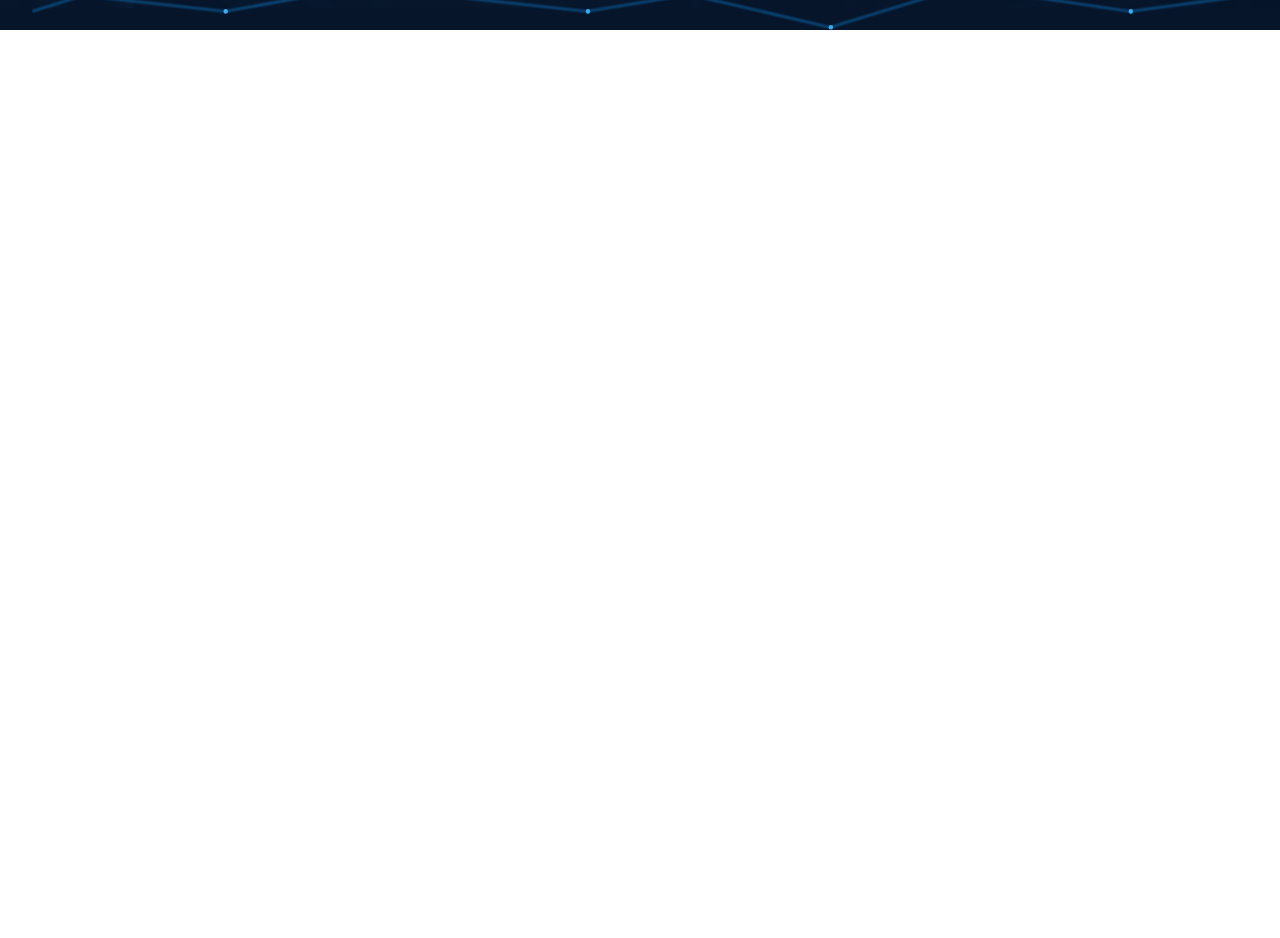
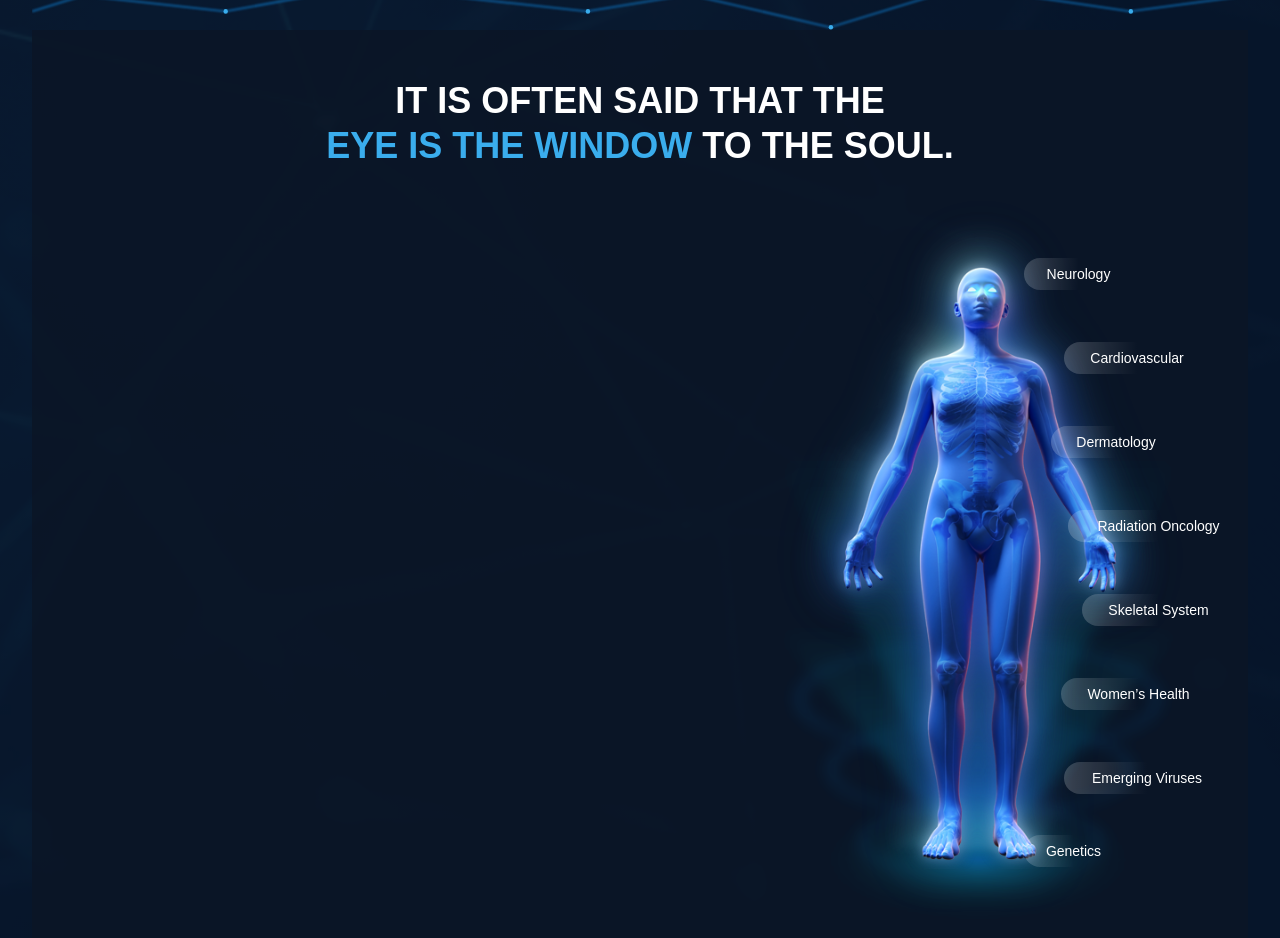
Before and after one commit to SreelakshmiTRaj/Opthalmology-app, a Next.js app: page / in a window 1280 px wide. Shown: the part 824-1762 px from the top of the page. Before the commit the page ends 854 px from the top, so only its background shows below. Built offline with nearby package versions, Linux system fonts and the light colour scheme.

Commit message:
Committing with the body and the right side labels

```diff
--- /dev/null
+++ b/src/app/components/Body/Body.js
@@ -0,0 +1,93 @@
+"use client";
+import Image from "next/image";
+
+export default function Body() {
+  const bodyPath = "/images/body.svg";
+  const lightPath = "/images/bodyLighting.svg";
+
+  return (
+    <section className="relative w-full bg-[#0b1626]/90 text-white py-12 px-6 flex flex-col items-center">
+      {/* HEADING */}
+      <h2 className="text-[36px] leading-[45px] font-bold text-center uppercase max-w-[784px] mb-10">
+        IT IS OFTEN SAID THAT THE
+        <br />
+        <span className="text-[#3AADED]">EYE IS THE WINDOW</span> TO THE{" "}
+        <span className="whitespace-nowrap">SOUL.</span>
+      </h2>
+
+      {/* BODY CONTAINER */}
+      <div className="relative w-[1101px] h-[745px]">
+        {/* LIGHT UNDER BODY */}
+        <div
+          className="absolute"
+          style={{
+            width: "500px",
+            height: "520px",
+            top: "200px", // moved up from 280px
+            left: "640px",
+            opacity: 0.8,
+          }}
+        >
+          <Image
+            src={lightPath}
+            alt="Body lighting"
+            fill
+            className="object-contain pointer-events-none select-none"
+          />
+        </div>
+
+        {/* BODY IMAGE */}
+        <div
+          className="absolute"
+          style={{
+            width: "380px",
+            height: "850px",
+            top: "-80px", // moved up from 0px
+            left: "700px",
+          }}
+        >
+          <Image
+            src={bodyPath}
+            alt="Human body"
+            fill
+            className="object-contain pointer-events-none select-none drop-shadow-[0_0_25px_rgba(58,173,237,0.3)]"
+          />
+        </div>
+
+        {/* RIGHT SIDE LABELS */}
+        {[
+          { text: "Neurology", top: 50, left: 234, width: 110 },
+          { text: "Cardiovascular", top: 134, left: 274, width: 147 },
+          { text: "Dermatology", top: 218, left: 261.5, width: 130 },
+          { text: "Radiation Oncology", top: 302, left: 278.5, width: 181 },
+          { text: "Skeletal System", top: 386, left: 292, width: 154 },
+          { text: "Women’s Health", top: 470, left: 271.5, width: 155 },
+          { text: "Emerging Viruses", top: 554, left: 274, width: 167 },
+          { text: "Genetics", top: 627, left: 234, width: 100 },
+        ].map((label, idx) => (
+          <div
+            key={idx}
+            className="absolute text-sm font-medium text-white"
+            style={{
+              top: `${label.top}px`,
+              left: `${label.left + 700}px`,
+              width: `${label.width}px`,
+              height: "32px",
+              borderRadius: "24px",
+              padding: "10px 15px",
+              background:
+                "linear-gradient(90deg, rgba(255,255,255,0.2) 0%, rgba(255,255,255,0) 50%)",
+              display: "flex",
+              alignItems: "center",
+              justifyContent: "center",
+              whiteSpace: "nowrap",
+              opacity: 1,
+            }}
+          >
+            {label.text}
+          </div>
+        ))}
+      </div>
+    </section>
+  );
+}
--- a/src/app/components/Header/Header.js
+++ b/src/app/components/Header/Header.js
@@ -121,13 +121,49 @@ export default function Header() {
           </AnimatePresence>
         </nav>
 
-        <button className="bg-[#3AADED] text-white font-semibold py-3 px-4 rounded-lg transition duration-150 text-xs sm:text-sm whitespace-nowrap">
-          Become an Investigator
-        </button>
+        {/* Become an Investigator Button */}
+        <div className="relative group flex flex-col items-center">
+          <button className="bg-[#3AADED] text-white font-semibold py-3 px-4 rounded-lg transition duration-150 text-xs sm:text-sm whitespace-nowrap">
+            Become an Investigator
+          </button>
 
-        <button className="bg-white hover:bg-gray-100 text-gray-900 font-semibold py-3 px-4 rounded-lg transition duration-150 text-xs sm:text-sm whitespace-nowrap border border-white">
-          Become Study Participant
-        </button>
+          {/* Mover bar under the button */}
+          <motion.div
+            className="absolute bottom-0 h-[2.5px] bg-white rounded-full"
+            initial={{ x: "-100%", opacity: 0 }}
+            whileHover={{ x: "calc(50% - 12px)", opacity: 1 }}
+            transition={{
+              x: { duration: 0.4, ease: "easeOut" },
+              opacity: { duration: 0.2, ease: "easeOut" },
+            }}
+            style={{
+              width: 24,
+              left: 0,
+            }}
+          />
+        </div>
+
+        {/* Become Study Participant Button */}
+        <div className="relative group flex flex-col items-center">
+          <button className="bg-white text-gray-900 font-semibold py-3 px-4 rounded-lg transition duration-150 text-xs sm:text-sm whitespace-nowrap border border-white hover:bg-gray-100">
+            Become Study Participant
+          </button>
+
+          {/* Mover bar under the button */}
+          <motion.div
+            className="absolute bottom-0 h-[2.5px] bg-sky-400 rounded-full"
+            initial={{ x: "-100%", opacity: 0 }}
+            whileHover={{ x: "calc(50% - 12px)", opacity: 1 }}
+            transition={{
+              x: { duration: 0.4, ease: "easeOut" },
+              opacity: { duration: 0.2, ease: "easeOut" },
+            }}
+            style={{
+              width: 24,
+              left: 0,
+            }}
+          />
+        </div>
 
         <div
           className="relative w-5 h-5 sm:w-14 sm:h-14 flex items-center justify-center
--- a/src/app/page.js
+++ b/src/app/page.js
@@ -1,5 +1,6 @@
 import Header from "./components/Header/Header";
 import Hero from "./components/Hero/Hero";
+import Body from "./components/Body/Body";
 import Image from "next/image";
 
 export default function Home() {
@@ -21,6 +22,7 @@ export default function Home() {
       <div className="relative z-10 max-w-8xl mx-auto px-4 sm:px-6 lg:px-8">
         <Header />
         <Hero />
+        <Body />
       </div>
     </section>
   );
```
Also changed, not shown: public/images/bodyLighting.svg (added), public/images/eyeImage.png (deleted).
